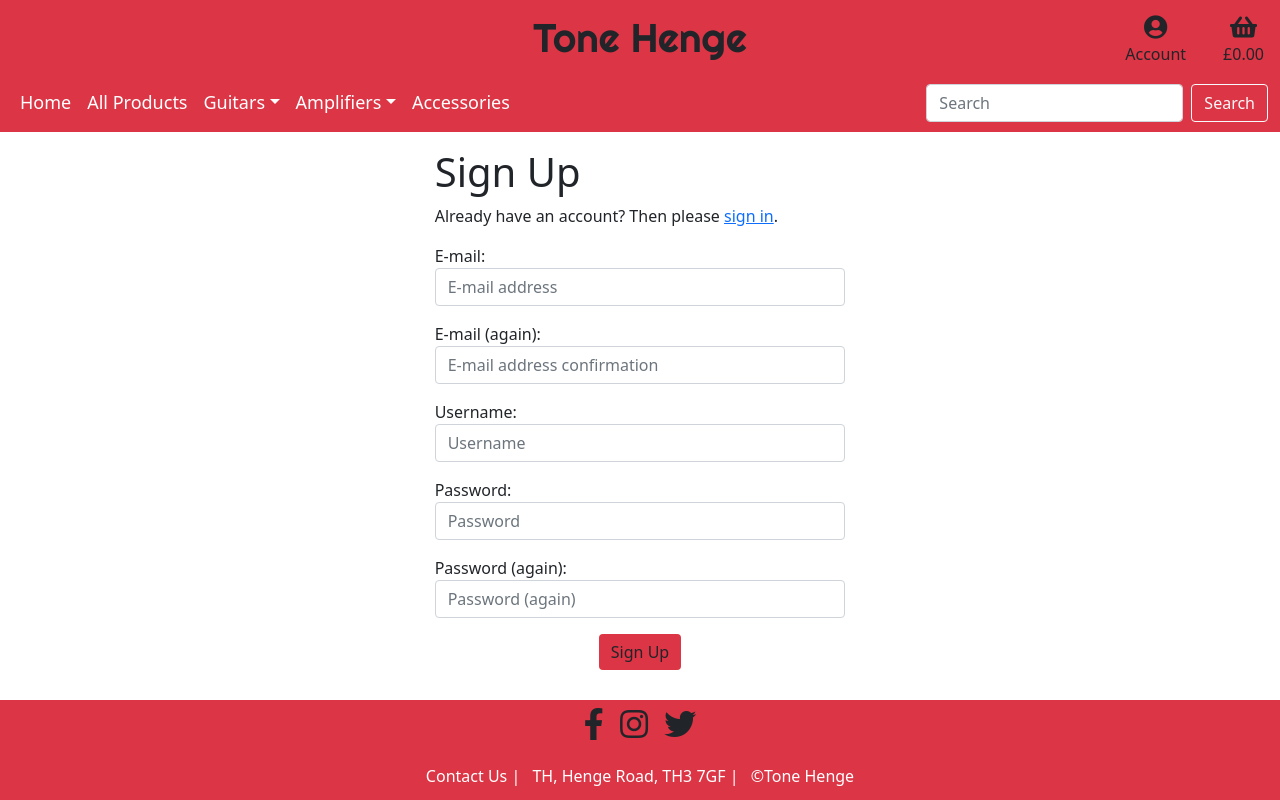
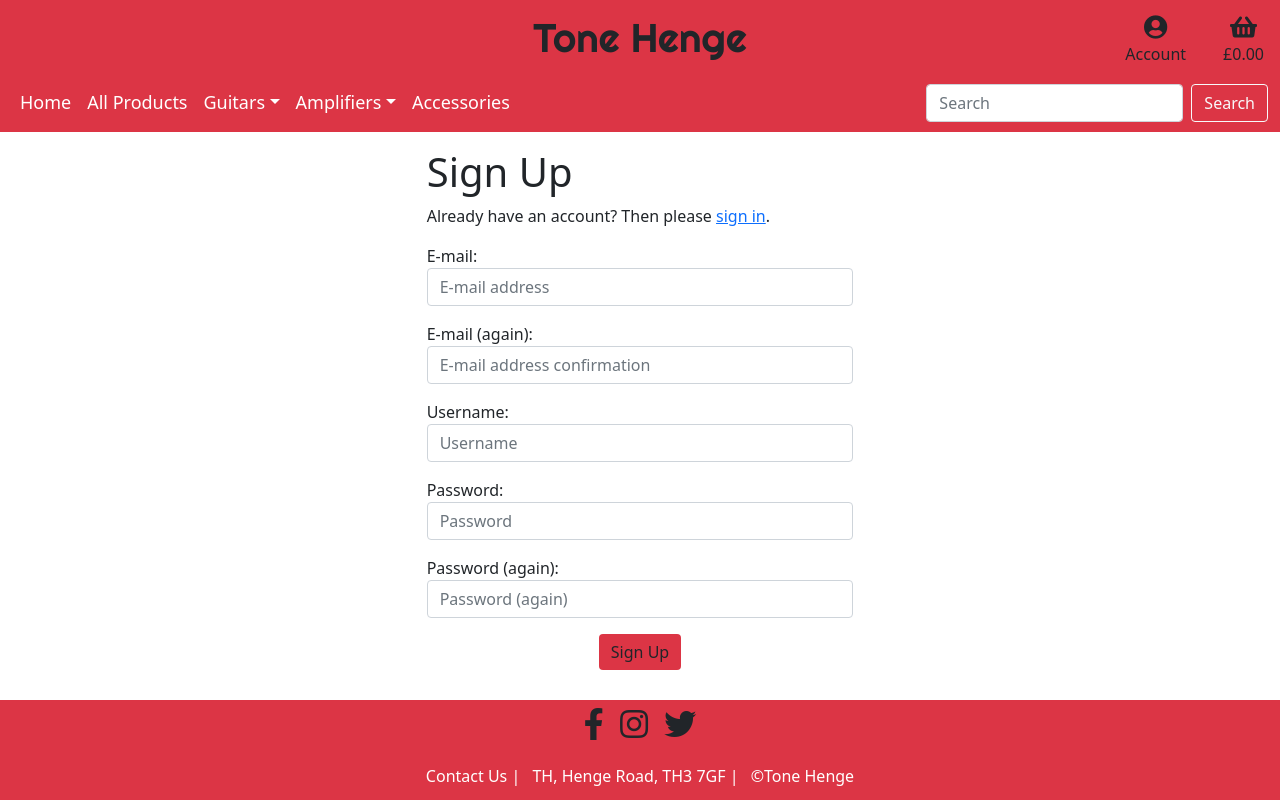
Before and after one commit to Code-Institute-Submissions/tone-henge, a Django app: page /accounts/signup/ in a window 1280 px wide. Run offline with Django 4.2, Linux system fonts and the light colour scheme.

Commit message:
Remove row gutters

```diff
--- a/templates/account/logout.html
+++ b/templates/account/logout.html
@@ -5,7 +5,7 @@
 {% block head_title %}{% trans "Sign Out" %}{% endblock %}
 
 {% block content %}
-<div class="row justify-content-center content-container">
+<div class="row justify-content-center content-container g-0">
     <div class="col text-center">
         <h1>{% trans "Sign Out" %}</h1>
 
--- a/templates/account/signup.html
+++ b/templates/account/signup.html
@@ -5,7 +5,7 @@
 {% block head_title %}{% trans "Signup" %}{% endblock %}
 
 {% block content %}
-<div class="row justify-content-center mt-3 content-container">
+<div class="row justify-content-center mt-3 content-container g-0">
     <div class="col-11 col-md-6 col-lg-4">
         <h1>{% trans "Sign Up" %}</h1>
 
```
